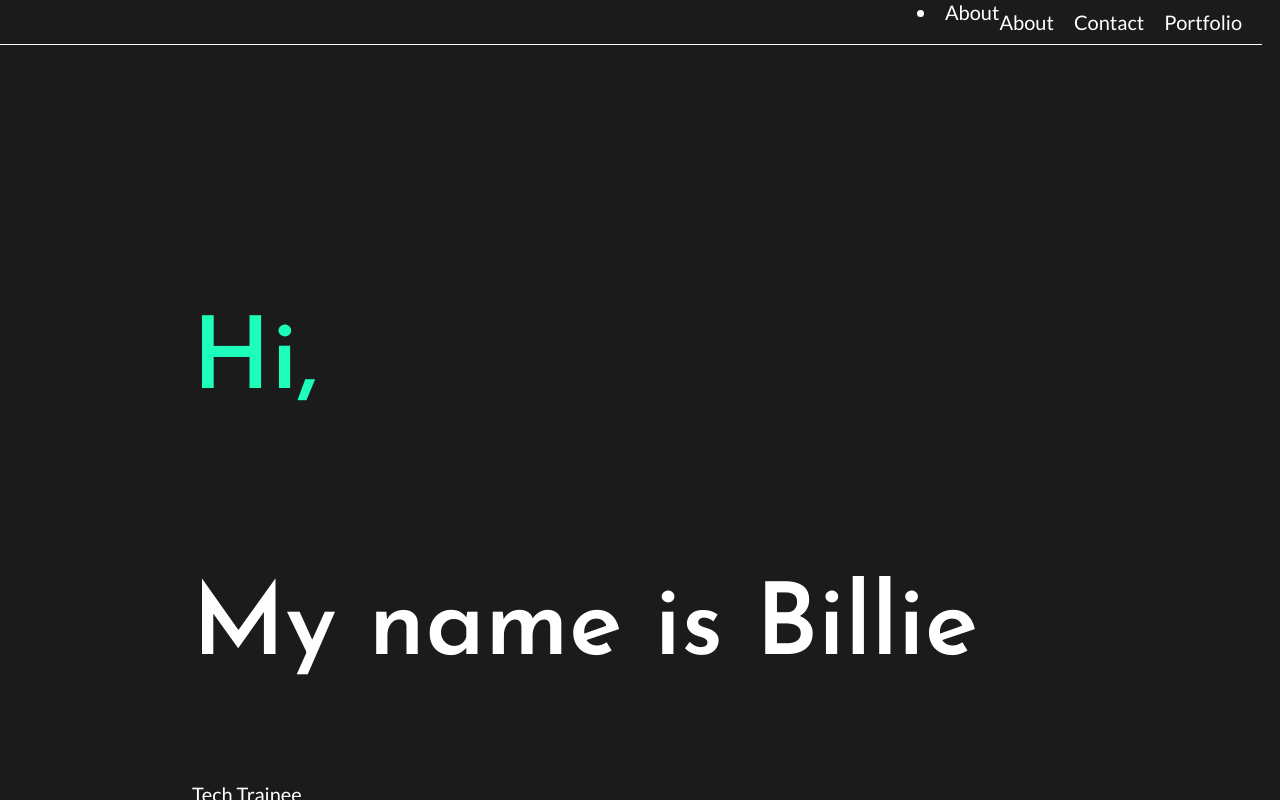
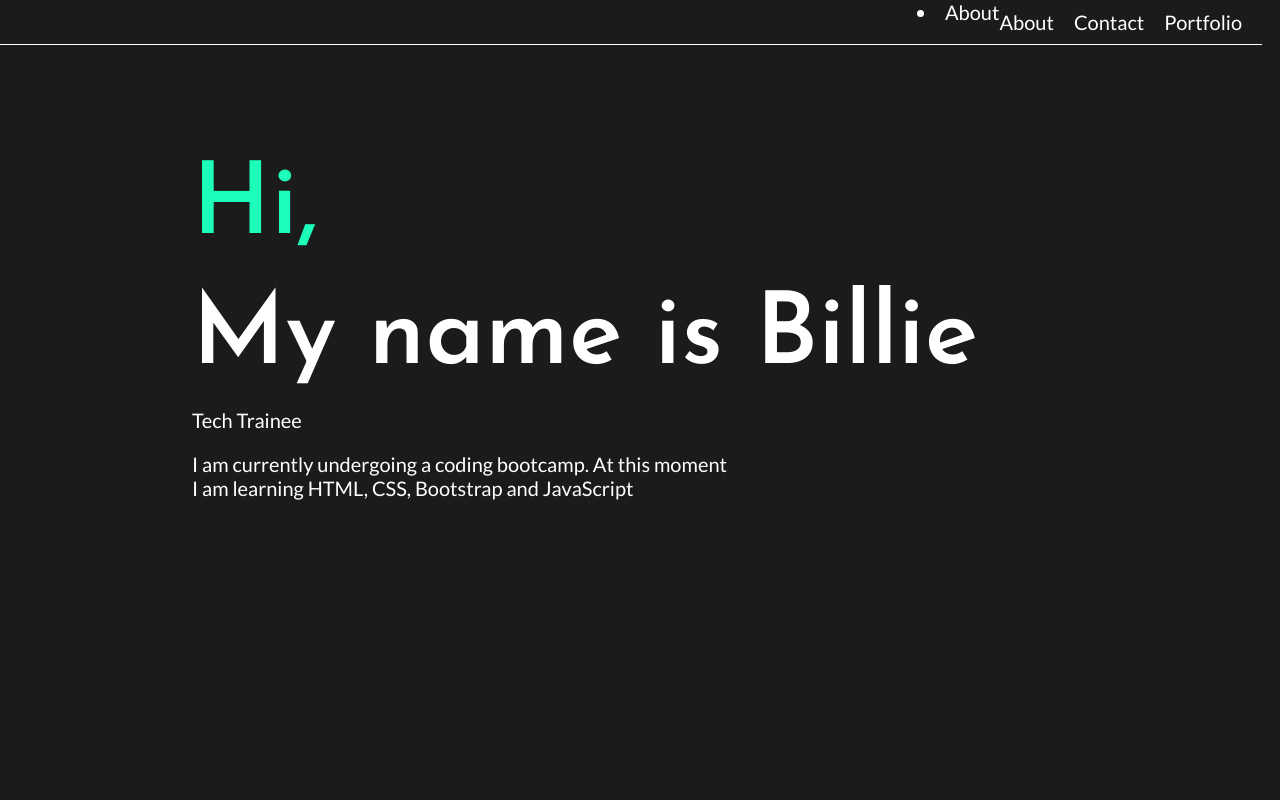
Before and after one commit to dartbill/React-Portfolio, a React (Create React App) app: page /about in a window 1280 px wide. Built offline with nearby package versions, Linux system fonts and the light colour scheme.

Commit message:
sorted out a little thing for the title

```diff
--- a/src/components/Title/style.module.css
+++ b/src/components/Title/style.module.css
@@ -11,8 +11,8 @@
 .homepage {
   display: flex;
   position: relative;
-  /* margin-left: auto;  */
-  margin-right: auto;
+  margin-top: 30px;
+  margin-bottom: 0;
   text-align: left;
   font-size: 100px;
   font-weight: 500;
@@ -24,9 +24,9 @@
 }
 
 .container {
-  display: flex;
+  /* display: flex; */
   flex-direction: column;
-  margin-top: 8vw;
+  /* margin-top: 2vw; */
 }
 
 .paraContainer {
```
